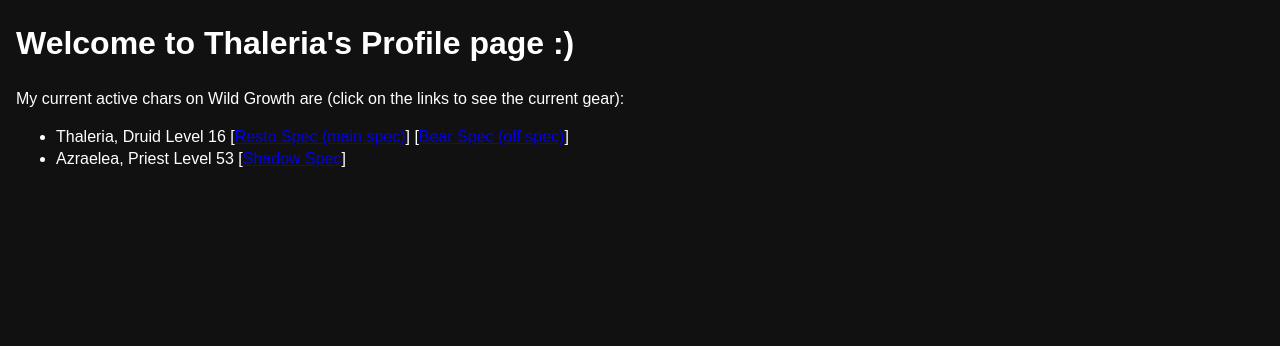
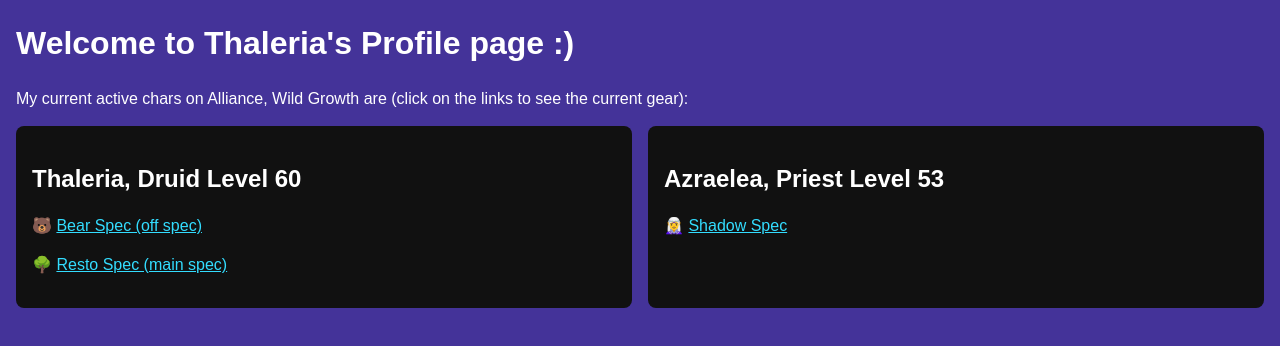
Before and after one commit to learosema/wow-inventory, a website: page public/index.html in a window 1280 px wide. Drawn offline with Linux system fonts and the light colour scheme.

Commit message:
cohre: update

```diff
--- a/public/index.html
+++ b/public/index.html
@@ -5,17 +5,39 @@
   <meta name="viewport" content="width=device-width, initial-scale=1.0">
   <title>Welcome - Thaleria</title>
   <style>
-    html{background: #111; color: #fff; font-family: sans-serif;}
+    html{background: #439; color: #fff; font-family: sans-serif;}
+    a{color: #3df;}
     body {line-height: 1.4; margin: 1rem; }
+    .grid {
+      display: grid;
+      grid-gap: 1rem;
+      grid-template-columns: repeat(auto-fit, minmax(min(100%, 30ch), 1fr));
+    }
+    .card{background: #111; color: #fff; border-radius: 0.5rem; padding: 1rem;}
   </style>
 </head>
 <body>
   <h1>Welcome to Thaleria's Profile page :)</h1>
 
-  <p>My current active chars on Wild Growth are (click on the links to see the current gear):</p>
-  <ul>
-    <li>Thaleria, Druid Level 16 [<a href="resto.html">Resto Spec (main spec)</a>] [<a href="bear.html">Bear Spec (off spec)</a>]</li>
-    <li>Azraelea, Priest Level 53 [<a href="azraelea.html">Shadow Spec</a>]</li>
-  </ul>
+  <p>My current active chars on Alliance, Wild Growth are (click on the links to see the current gear):</p>
+  <div class="grid">
+    <div class="card">
+    <h2>Thaleria, Druid Level 60</h2>
+
+    <p><span aria-hidden="true">🐻</span>
+      <a href="bear.html">Bear Spec (off spec)</a></p>
+    <p><span aria-hidden="true">🌳</span>
+      <a href="resto.html">Resto Spec (main spec)</a></p>
+    </div>
+    <div class="card">
+      <h2>Azraelea, Priest Level 53</h2>
+
+      <p><span aria-hidden="true">🧝‍♀️</span>
+        <a href="azraelea.html">Shadow Spec</a></p>
+    </div>
+  </div>
+
+
+
 </body>
 </html>
```
